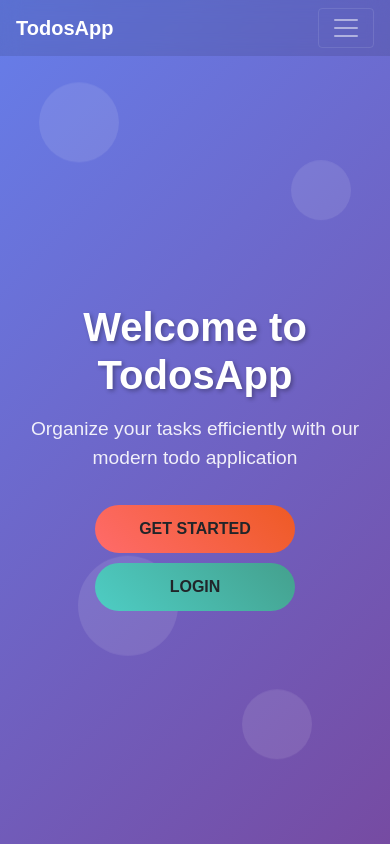
After one commit to apologydec-sys/Todosys, a Django app: template templates/todo/home.html in a window 390 px wide. The commit adds this page. Run offline with Django 5.2, Linux system fonts and the light colour scheme; the template is opened without the code that fills it, so the values that code supplies are empty.

Commit message:
Add responsive design, animated home page, and improved UI

```diff
--- a/templates/partials/base.html
+++ b/templates/partials/base.html
@@ -4,35 +4,18 @@
     <!-- Required meta tags -->
     <meta charset="utf-8">
     <meta name="viewport" content="width=device-width, initial-scale=1, shrink-to-fit=no">
+    <meta name="description" content="Modern Todo Application - Organize your tasks efficiently">
+    <meta name="author" content="TodosApp">
 
     <!-- Bootstrap CSS -->
     <link rel="stylesheet" href="https://cdn.jsdelivr.net/npm/bootstrap@4.6.2/dist/css/bootstrap.min.css" integrity="sha384-xOolHFLEh07PJGoPkLv1IbcEPTNtaed2xpHsD9ESMhqIYd0nLMwNLD69Npy4HI+N" crossorigin="anonymous">
-
-<link rel="stylesheet" href="https://use.fontawesome.com/releases/v5.15.4/css/all.css" integrity="sha384-DyZ88mC6Up2uqS4h/KRgHuoeGwBcD4Ng9SiP4dIRy0EXTlnuz47vAwmeGwVChigm" crossorigin="anonymous"/>
+    <link rel="stylesheet" href="https://use.fontawesome.com/releases/v5.15.4/css/all.css" integrity="sha384-DyZ88mC6Up2uqS4h/KRgHuoeGwBcD4Ng9SiP4dIRy0EXTlnuz47vAwmeGwVChigm" crossorigin="anonymous"/>
     <title>{% block title %}{% endblock %}</title>
   </head>
   <body>
     {% include 'partials/nav.html' %}
 
-    <div class="container ">
-        <div class="row mt-3 pt-3">
-            <div class="col-md-3">
-                {% include 'partials/aside.html' %}
-
-            </div>
-            <div class="col-md-6">
-                {% block content %}
-
-                {% endblock  %}
-            </div>
-            <div class="col-md-3">
-
-            </div>
-            </div>
-    </div>
-
-
-
+    {% block content %}{% endblock %}
 
     <!-- Optional JavaScript; choose one of the two! -->
 
--- a/templates/partials/nav.html
+++ b/templates/partials/nav.html
@@ -1,20 +1,15 @@
-<nav class="navbar navbar-expand-lg navbar-info bg-info">
+<nav class="navbar navbar-expand-lg navbar-dark bg-transparent">
     <div class="container">
-  <a class="navbar-brand text-white" href="{% if user.is_authenticated %}#{% else %}{% url 'login' %}{% endif %}">Todo App</a>
-  <button class="navbar-toggler" type="button" data-toggle="collapse" data-target="#navbarSupportedContent" aria-controls="navbarSupportedContent" aria-expanded="false" aria-label="Toggle navigation">
+        <a class="navbar-brand text-white font-weight-bold" href="{% if user.is_authenticated %}#{% else %}{% url 'home' %}{% endif %}">TodosApp</a>
+        <button class="navbar-toggler" type="button" data-toggle="collapse" data-target="#navbarNav" aria-controls="navbarNav" aria-expanded="false" aria-label="Toggle navigation">
             <span class="navbar-toggler-icon"></span>
         </button>
-
-  <div class="collapse navbar-collapse" id="navbarSupportedContent">
-    <ul class="navbar-nav mr-auto">
-      {% if user.is_authenticated %}
-      <li class="nav-item active">
-        <a class="nav-link text-white" href="{% url 'todo-index' %}">Home <span class="sr-only">(current)</span></a>
-      </li>
-      {% endif %}
-    </ul>
+        <div class="collapse navbar-collapse" id="navbarNav">
             <ul class="navbar-nav ml-auto">
                 {% if user.is_authenticated %}
+                <li class="nav-item">
+                    <a class="nav-link text-white" href="{% url 'todo-index' %}">My Todos</a>
+                </li>
                 <li class="nav-item">
                     <a class="nav-link text-white" href="{% url 'logout' %}">Logout</a>
                 </li>
--- /dev/null
+++ b/templates/todo/home.html
@@ -0,0 +1,174 @@
+{% extends "partials/base.html" %}
+{% block title %}Welcome to TodosApp{% endblock %}
+{% load static %}
+{% block content %}
+<style>
+    nav.navbar {
+        background: rgba(0,0,0,0.1) !important;
+        backdrop-filter: blur(10px);
+        position: fixed;
+        top: 0;
+        width: 100%;
+        z-index: 1000;
+    }
+    body {
+        background: linear-gradient(135deg, #667eea 0%, #764ba2 100%);
+        min-height: 100vh;
+        font-family: 'Arial', sans-serif;
+        margin: 0;
+        padding: 0;
+    }
+    .hero-section {
+        min-height: 100vh;
+        display: flex;
+        align-items: center;
+        justify-content: center;
+        text-align: center;
+        color: white;
+        padding-top: 80px; /* Account for fixed nav */
+    }
+    .hero-title {
+        font-size: 4rem;
+        font-weight: bold;
+        margin-bottom: 1rem;
+        animation: fadeInUp 1s ease-out;
+        text-shadow: 2px 2px 4px rgba(0,0,0,0.3);
+    }
+    .hero-subtitle {
+        font-size: 1.5rem;
+        margin-bottom: 2rem;
+        animation: fadeInUp 1.2s ease-out;
+        opacity: 0.9;
+    }
+    .btn-custom {
+        padding: 15px 30px;
+        font-size: 1.2rem;
+        border-radius: 50px;
+        margin: 0 10px;
+        transition: all 0.3s ease;
+        border: none;
+        text-transform: uppercase;
+        font-weight: bold;
+        animation: fadeInUp 1.5s ease-out;
+    }
+    .btn-custom:hover {
+        transform: translateY(-3px);
+        box-shadow: 0 10px 20px rgba(0,0,0,0.2);
+    }
+    .btn-primary-custom {
+        background: linear-gradient(45deg, #ff6b6b, #ee5a24);
+    }
+    .btn-secondary-custom {
+        background: linear-gradient(45deg, #4ecdc4, #44a08d);
+    }
+    @keyframes fadeInUp {
+        from {
+            opacity: 0;
+            transform: translateY(30px);
+        }
+        to {
+            opacity: 1;
+            transform: translateY(0);
+        }
+    }
+    .floating-shapes {
+        position: absolute;
+        top: 0;
+        left: 0;
+        width: 100%;
+        height: 100%;
+        overflow: hidden;
+        z-index: -1;
+    }
+    .shape {
+        position: absolute;
+        border-radius: 50%;
+        background: rgba(255,255,255,0.1);
+        animation: float 6s ease-in-out infinite;
+    }
+    .shape:nth-child(1) {
+        width: 80px;
+        height: 80px;
+        top: 10%;
+        left: 10%;
+        animation-delay: 0s;
+    }
+    .shape:nth-child(2) {
+        width: 60px;
+        height: 60px;
+        top: 20%;
+        right: 10%;
+        animation-delay: 2s;
+    }
+    .shape:nth-child(3) {
+        width: 100px;
+        height: 100px;
+        bottom: 20%;
+        left: 20%;
+        animation-delay: 4s;
+    }
+    .shape:nth-child(4) {
+        width: 70px;
+        height: 70px;
+        bottom: 10%;
+        right: 20%;
+        animation-delay: 1s;
+    }
+    @keyframes float {
+        0%, 100% {
+            transform: translateY(0px);
+        }
+        50% {
+            transform: translateY(-20px);
+        }
+    }
+    @media (max-width: 768px) {
+        .hero-title {
+            font-size: 2.5rem;
+        }
+        .hero-subtitle {
+            font-size: 1.2rem;
+        }
+        .btn-custom {
+            padding: 12px 24px;
+            font-size: 1rem;
+            margin: 5px;
+            display: block;
+            width: 200px;
+            margin: 10px auto;
+        }
+    }
+</style>
+
+<div class="hero-section">
+    <div class="floating-shapes">
+        <div class="shape"></div>
+        <div class="shape"></div>
+        <div class="shape"></div>
+        <div class="shape"></div>
+    </div>
+    <div class="container">
+        <h1 class="hero-title">Welcome to TodosApp</h1>
+        <p class="hero-subtitle">Organize your tasks efficiently with our modern todo application</p>
+        <div>
+            <a href="{% url 'register' %}" class="btn btn-custom btn-primary-custom">Get Started</a>
+            <a href="{% url 'login' %}" class="btn btn-custom btn-secondary-custom">Login</a>
+        </div>
+    </div>
+</div>
+
+<script>
+    // Add some interactive effects
+    document.addEventListener('DOMContentLoaded', function() {
+        const shapes = document.querySelectorAll('.shape');
+        shapes.forEach(shape => {
+            shape.addEventListener('mouseover', function() {
+                this.style.transform = 'scale(1.2)';
+            });
+            shape.addEventListener('mouseout', function() {
+                this.style.transform = 'scale(1)';
+            });
+        });
+    });
+</script>
+{% endblock %}
--- a/todoapp/urls.py
+++ b/todoapp/urls.py
@@ -2,7 +2,8 @@ from django.urls import path
 from . import views
 
 urlpatterns = [
-    path('', views.index, name='todo-index'),
+    path('', views.home, name='home'),
+    path('todos/', views.index, name='todo-index'),
     path('update/<int:pk>/', views.update, name='todo-update'),
      path('delete/<int:pk>/', views.delete, name='todo-delete'),
      path('register/', views.register, name='register'),
```
Also changed, not shown: templates/todo/index.html (+41 -25 lines), templates/todo/login.html (+7 -7 lines), templates/todo/register.html (+7 -7 lines), todoapp/views.py (+11 -6 lines). Lines whose indentation alone changed are shown as unchanged.
